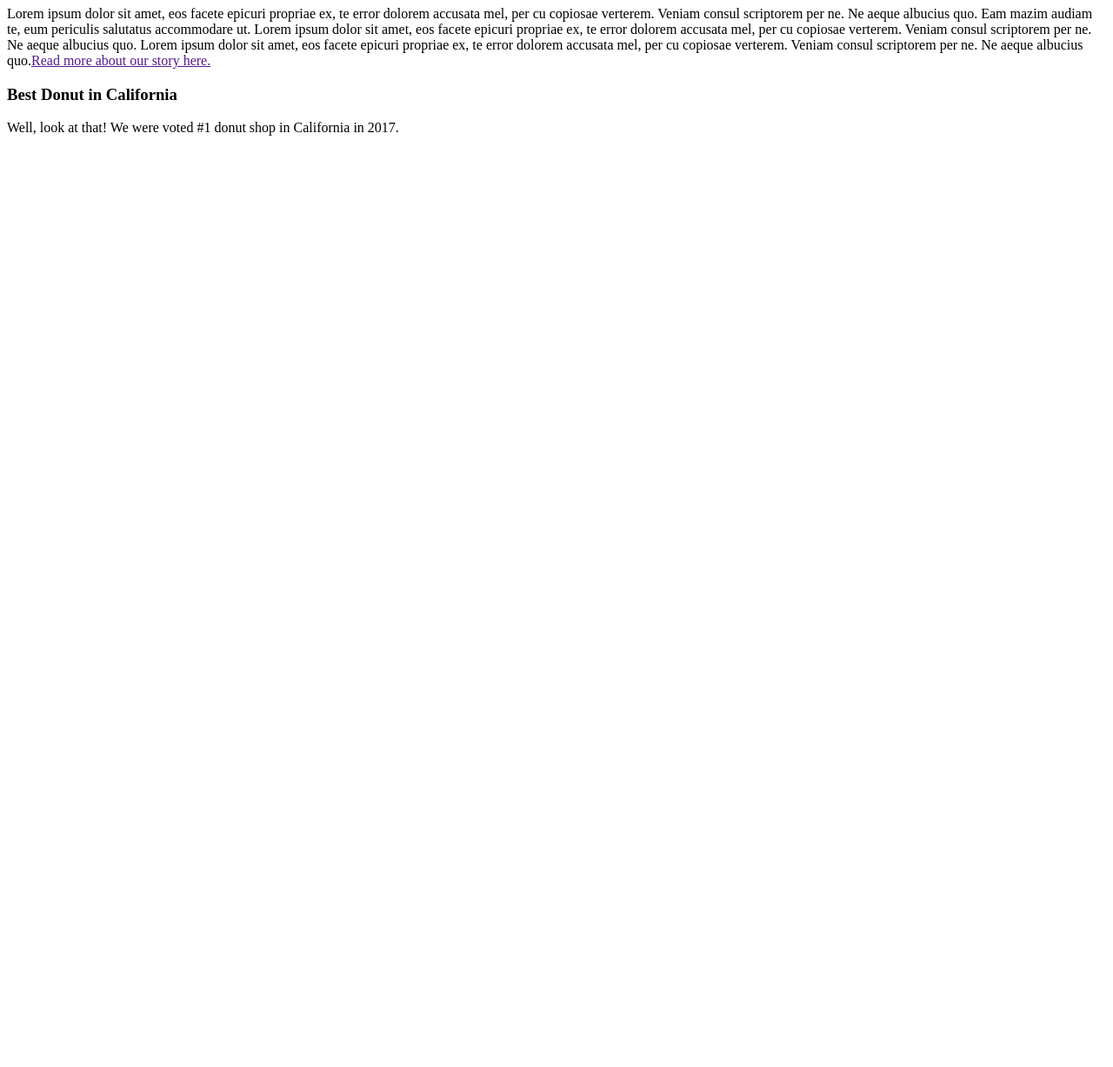
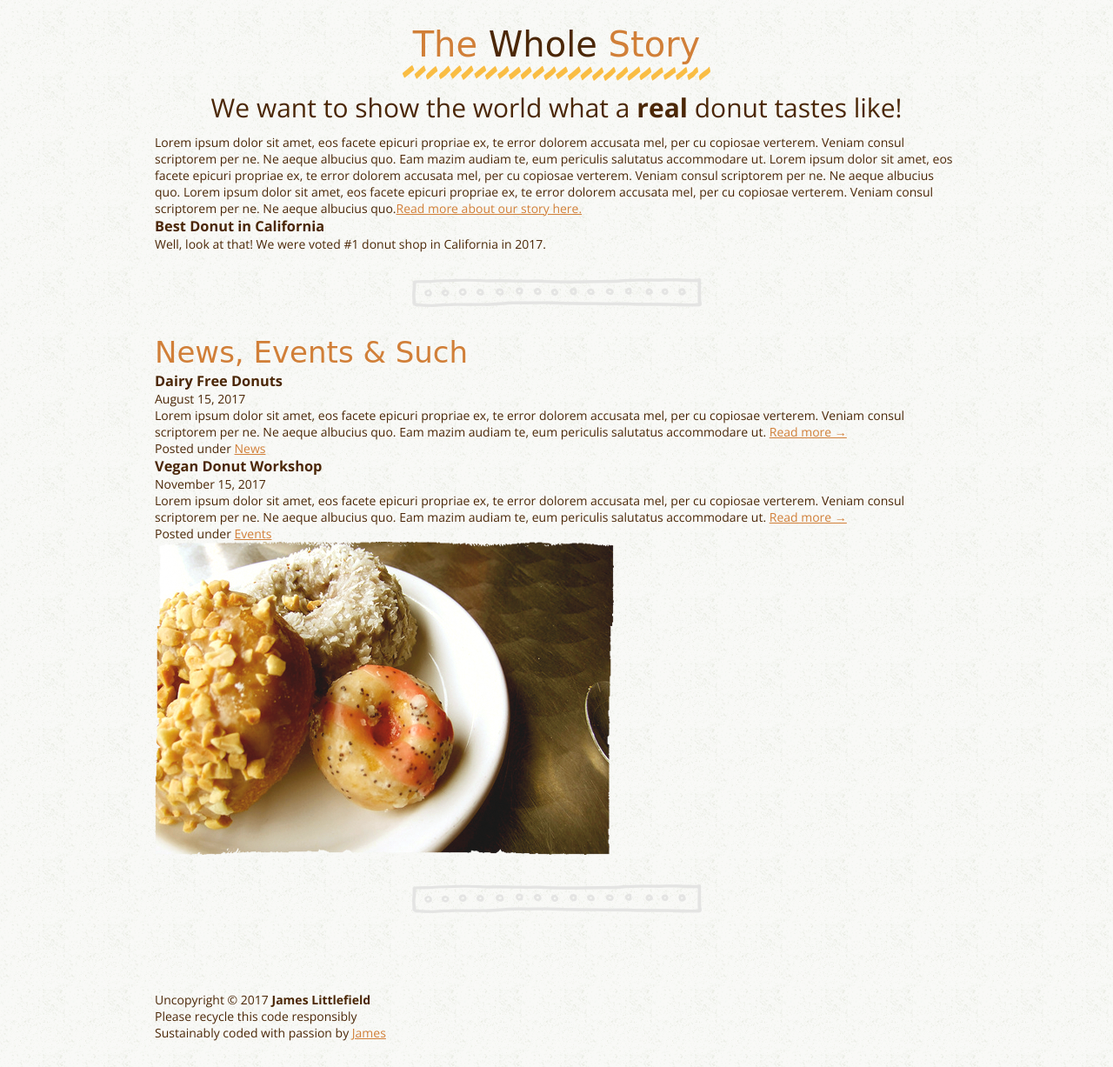
Before and after one commit to musicteachj/DonutSite, a plain HTML site: page index.html in a window 1280 px wide. Shown: the part 738-1965 px from the top of the page at 87% size. Before the commit the page ends 910 px from the top, so only its background shows below. Drawn offline with nearby package versions, Linux system fonts and the light colour scheme; a web font is replaced by a local one.

Commit message:
update
fixed css and added html content

```diff
--- a/css/styles.css
+++ b/css/styles.css
@@ -1,15 +1,10 @@
 /* ===============================
-   Author: {YOUR NAME HERE}
-   Date:   {DATE HERE}
-
-   Notes:
-   Hand coded for Build a Website
-   from Scratch with HTML & CSS
-   by Brad Hussey
+   Author: James Littlefield
+   Date:   August 15, 2017
 
    Colour Palette:
    ---------------
-   Light Cream:		#f2f3ee
+   Light Cream:	#f2f3ee
    Orange:			#d17f38
    Yellow:			#e8c04f
    Brown:			#4b2707
@@ -17,12 +12,81 @@
 
 /* General */
 
+body {
+   background: #f2f3ee url('../images/bg-tile.gif') top left repeat;
+   color: #4b2707;
+   font-size: 14px;
+   font-family: 'Open Sans', 'Helvetic Neue', Helvetica, Arial, sans-serif;
+   -webkit-font-smoothing: antialiased;
+   text-rendering: optimizeLegibility;
+}
 
+.container {
+   width: 924px;
+   margin: 0 auto;
+   padding: 30px 24px;
+}
 
 /* Typography */
 
+h1, h2 {
+   color: #d17f38;
+   font-size: 40px;
+   font-weight: normal;
+   line-height: 44px;
+   margin: 0;
+   font-family: 'Love Ya Like A Sister', cursive;
+}
 
+h1 {
+   text-align: center;
+   padding: 0 0 20px;
+   background: url('../images/header-divider.png') bottom center no-repeat;
+}
 
+h1 em {
+   font-style: normal;
+   color: #4b2707;
+}
+
+h2 {
+   font-size: 34px;
+}
+
+h3 {
+   margin: 0;
+}
+
+p.lead {
+   font-size: 30px;
+   font-weight: 300;
+   text-align: center;
+   margin: 10px 0;
+}
+
+p {
+   margin: 0;
+}
+
+a:link {
+   color: #d17f38;
+}
+
+a:visited {
+   color: #d17f38;
+}
+
+a:hover {
+   color: #4b2707;
+}
+
+hr {
+   border: none;
+   height: 33px;
+   width: 333px;
+   margin: 30px auto;
+   background: url('../images/divider.png') center center no-repeat;
+}
 /* Header */
 
 
--- a/index.html
+++ b/index.html
@@ -3,6 +3,15 @@
 	<head>
 		<title>Donut Whole | Vegan Donut Shoppe</title>
 		<meta name="description" content="Donut Whole is a (fictional) Vegan Donut Shoppe based in Sunny California.">
+
+		<!-- Google Fonts -->
+		<link href="https://fonts.googleapis.com/css?family=Love+Ya+Like+A+Sister|Open+Sans:300,400,400i,700" rel="stylesheet">
+
+		<!-- Normalize -->
+		<link rel="stylesheet" type="text/css" href="css/normalize.css">
+
+		<!-- Custom CSS -->
+		<link rel="stylesheet" type="text/css" href="css/styles.css">
 
 		<!-- Modernizr allows HTML5 elements to work in older browsers: http://modernizr.com/ -->
 		<script src="js/modernizr.js"></script>
@@ -46,7 +55,67 @@
 				</div><!-- end best-donut -->
 			</div><!-- end whole-story -->
 
+			<hr>
+
+			<div id="news-events">
+				<div id="articles">
+					<h2>News, Events &amp; Such</h2>
+
+					<article class="news">
+						<header>
+							<h3>Dairy Free Donuts</h3>
+							<time datetime="2017-08-15">August 15, 2017</time>
+						</header>
+
+						<section class="excerpt">
+							<p>Lorem ipsum dolor sit amet, eos facete epicuri propriae ex, te error dolorem accusata mel, per cu copiosae verterem. Veniam consul scriptorem per ne. Ne aeque albucius quo. Eam mazim audiam te, eum periculis salutatus accommodare ut. <a href="">Read more &rarr;</a></p>
+						</section>
+
+						<footer>
+							Posted under <a href="">News</a>
+						</footer>
+					</article>
+
+					<article class="event">
+						<header>
+							<h3>Vegan Donut Workshop</h3>
+							<time datetime="2017-11-15">November 15, 2017</time>
+						</header>
+
+						<section class="excerpt">
+							<p>Lorem ipsum dolor sit amet, eos facete epicuri propriae ex, te error dolorem accusata mel, per cu copiosae verterem. Veniam consul scriptorem per ne. Ne aeque albucius quo. Eam mazim audiam te, eum periculis salutatus accommodare ut. <a href="">Read more &rarr;</a></p>
+						</section>
+
+						<footer>
+							Posted under <a href="">Events</a>
+						</footer>
+					</article>
+				</div><!-- end articles -->
+
+			<div id="feature-image">
+				<img src="images/assorted-donuts.png" alt="Tasty Assorted Donuts">
+			</div><!-- end feature-image -->
+
+			</div><!-- end news-events -->
+
+			<hr>
+
 		</div><!-- end container -->
+
+		<footer class="main">
+			<div class="container">
+
+				<div id="uncopyright">
+					<p>Uncopyright &copy; 2017 <strong>James Littlefield</strong></p>
+					<p>Please recycle this code responsibly</p>
+				</div><!-- end uncopyright -->
+
+				<div id="credits">
+					<p>Sustainably coded with passion by <a href="#">James</a></p>
+				</div><!-- end credits -->
+
+			</div><!-- end container -->
+		</footer>
 
 
 	</body>
```
